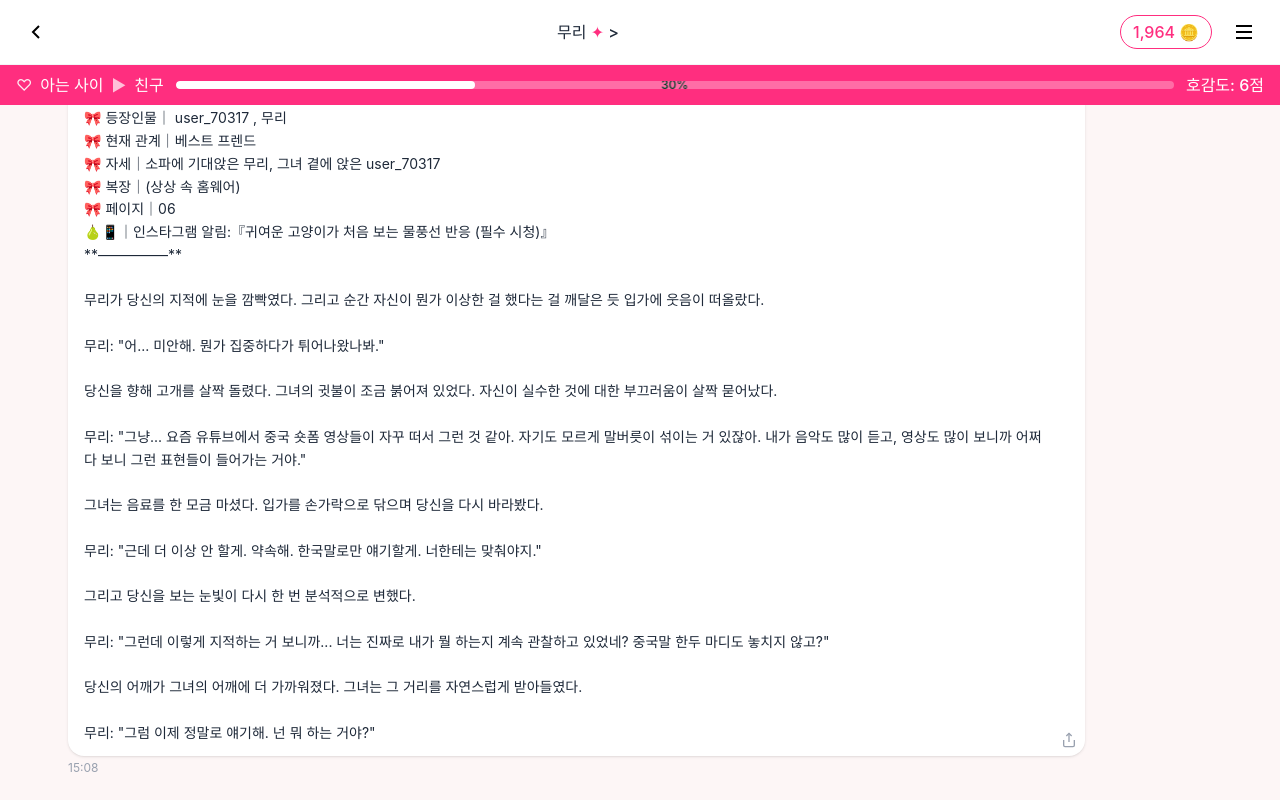
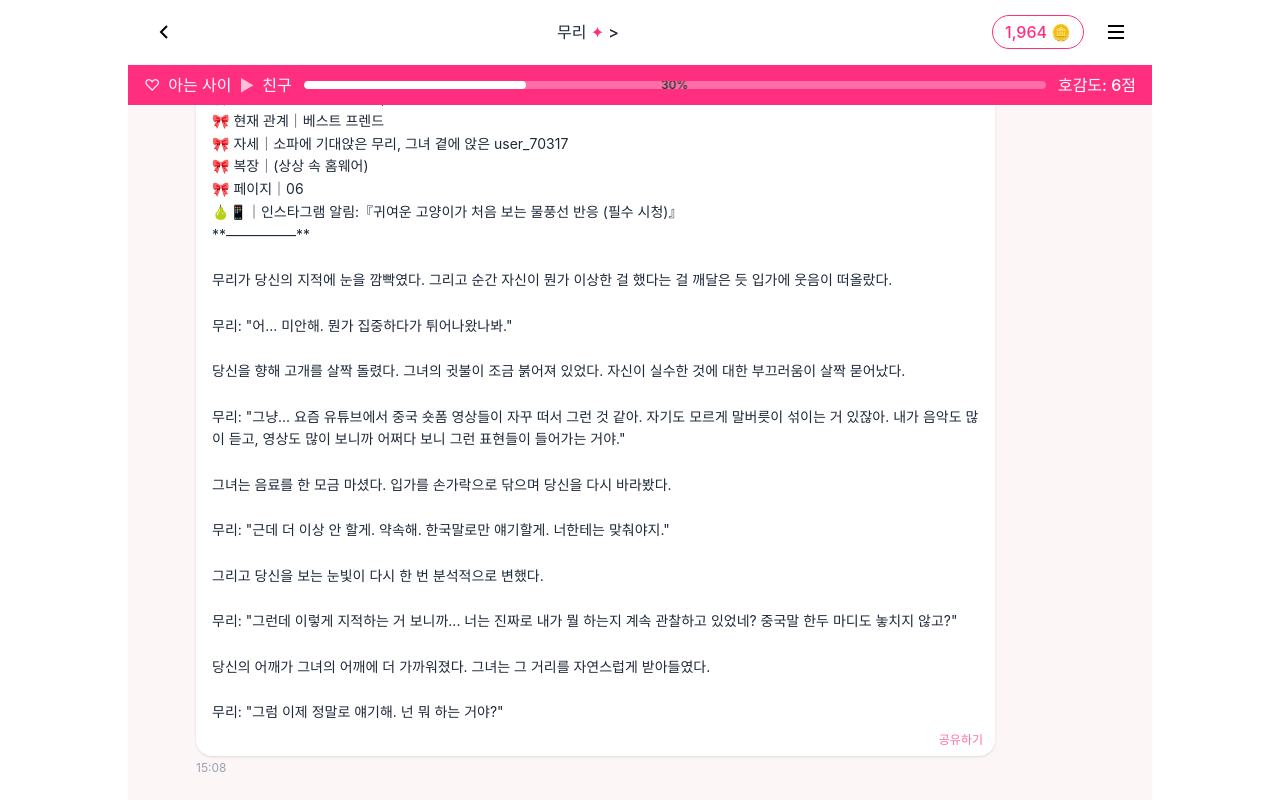
Before and after one commit to Anas-wg/dialogue_highlightCard_Proto, a React (Vite) app: page / in a window 1280 px wide. Built offline with nearby package versions, Linux system fonts and the light colour scheme; a web font is replaced by a local one.

Commit message:
fix/사용자 피드백 반영

```diff
--- a/src/components/chat/ChatMessage.tsx
+++ b/src/components/chat/ChatMessage.tsx
@@ -58,18 +58,13 @@ export function ChatMessage({ message, avatarUrl, onContextMenu, onShare }: Chat
         <div className="flex-1 min-w-0">
           <span className="text-sm font-medium text-gray-700">{message.senderName}</span>
 
-          <div className="relative mt-1 max-w-[85%] px-4 py-3 bg-white rounded-2xl rounded-tl-sm shadow-sm">
-            <p className="text-gray-800 whitespace-pre-wrap text-sm leading-relaxed pr-6">{message.content}</p>
+          <div className="relative mt-1 max-w-[85%] px-4 py-3 pb-8 bg-white rounded-2xl rounded-tl-sm shadow-sm">
+            <p className="text-gray-800 whitespace-pre-wrap text-sm leading-relaxed">{message.content}</p>
             <button
               onClick={handleShare}
-              className="absolute bottom-2 right-2 text-gray-400 hover:text-[#ff2e7f] transition-colors"
-              aria-label="공유"
+              className="absolute bottom-2 right-3 text-xs text-[#ff2e7f]/70 hover:text-[#ff2e7f] transition-colors font-medium"
             >
-              <svg width="16" height="16" viewBox="0 0 24 24" fill="none" stroke="currentColor" strokeWidth="2">
-                <path d="M4 12v8a2 2 0 0 0 2 2h12a2 2 0 0 0 2-2v-8" />
-                <polyline points="16 6 12 2 8 6" />
-                <line x1="12" y1="2" x2="12" y2="15" />
-              </svg>
+              공유하기
             </button>
           </div>
 
--- a/src/views/CarouselPreview.tsx
+++ b/src/views/CarouselPreview.tsx
@@ -106,8 +106,9 @@ export function CarouselPreview({ cards, initialIndex, onBack }: CarouselPreview
   };
 
   return (
-    <div className="flex flex-col h-screen bg-gray-100">
-      <CarouselHeader
+    <div className="h-screen bg-white">
+      <div className="flex flex-col h-full max-w-[80%] mx-auto bg-white">
+        <CarouselHeader
         currentIndex={currentIndex}
         totalCount={cards.length}
         onBack={onBack}
@@ -203,7 +204,7 @@ export function CarouselPreview({ cards, initialIndex, onBack }: CarouselPreview
         {/* Download */}
         <button
           onClick={handleDownload}
-          className="w-12 h-12 rounded-full bg-gray-100 flex items-center justify-center text-[#ff2e7f] hover:bg-gray-200 transition-colors"
+          className="w-12 h-12 rounded-full bg-white flex items-center justify-center text-[#ff2e7f] hover:bg-gray-200 transition-colors"
         >
           <svg width="24" height="24" viewBox="0 0 24 24" fill="none" stroke="currentColor" strokeWidth="2">
             <path d="M21 15v4a2 2 0 0 1-2 2H5a2 2 0 0 1-2-2v-4" />
@@ -211,6 +212,7 @@ export function CarouselPreview({ cards, initialIndex, onBack }: CarouselPreview
             <line x1="12" y1="15" x2="12" y2="3" />
           </svg>
         </button>
+        </div>
       </div>
     </div>
   );
--- a/src/views/ChatRoom.tsx
+++ b/src/views/ChatRoom.tsx
@@ -36,7 +36,8 @@ export function ChatRoom({ data, onShareMessage, onCreateCard }: ChatRoomProps)
   };
 
   return (
-    <div className="flex flex-col h-screen bg-[#fdf6f6]">
+    <div className="h-screen bg-white">
+      <div className="flex flex-col h-full max-w-[80%] mx-auto bg-[#fdf6f6]">
         <ChatHeader
           characterName={data.character.name}
           coins={data.coins}
@@ -75,5 +76,6 @@ export function ChatRoom({ data, onShareMessage, onCreateCard }: ChatRoomProps)
         onShare={handleShare}
       />
       </div>
+    </div>
   );
 }
--- a/src/views/ConversationShare.tsx
+++ b/src/views/ConversationShare.tsx
@@ -88,8 +88,9 @@ export function ConversationShare({
   const isSelectionComplete = startIndex !== null && endIndex !== null;
 
   return (
-    <div className="flex flex-col h-screen bg-[#fdf6f6]">
-      <ConversationShareHeader
+    <div className="h-screen bg-white">
+      <div className="flex flex-col h-full max-w-[80%] mx-auto bg-[#fdf6f6]">
+        <ConversationShareHeader
         selectedCount={selectedCount}
         onBack={onBack}
         onSelectAll={handleSelectAll}
@@ -145,6 +146,7 @@ export function ConversationShare({
         >
           선택 완료
         </button>
+        </div>
       </div>
     </div>
   );
--- a/src/views/GridPreview.tsx
+++ b/src/views/GridPreview.tsx
@@ -74,8 +74,9 @@ export function GridPreview({ cards, onBack, onCardTap, onDownloadComplete }: Gr
   };
 
   return (
-    <div className="flex flex-col h-screen bg-[#fdf6f6]">
-      <GridHeader
+    <div className="h-screen bg-white">
+      <div className="flex flex-col h-full max-w-[80%] mx-auto bg-[#fdf6f6]">
+        <GridHeader
         selectedCount={selectedIndices.size}
         onBack={onBack}
         onDownload={handleDownload}
@@ -86,7 +87,7 @@ export function GridPreview({ cards, onBack, onCardTap, onDownloadComplete }: Gr
         <p className="text-[#ff2e7f] font-medium">
           생성된 전체 대화 하이라이트 카드를 확인하세요
         </p>
-        <p className="text-gray-500 text-sm mt-1">
+        <p className="text-[#ff2e7f]/70 text-sm mt-1">
           우클릭으로 다운로드할 사진을 선택할 수 있습니다.
         </p>
       </div>
@@ -145,6 +146,7 @@ export function GridPreview({ cards, onBack, onCardTap, onDownloadComplete }: Gr
             </div>
           ))}
         </div>
+        </div>
       </div>
     </div>
   );
--- a/src/views/MessageBalloonSelect.tsx
+++ b/src/views/MessageBalloonSelect.tsx
@@ -25,8 +25,9 @@ export function MessageBalloonSelect({
   };
 
   return (
-    <div className="flex flex-col h-screen bg-[#fdf6f6]">
-      <MessageBalloonSelectHeader onBack={onBack} />
+    <div className="h-screen bg-white">
+      <div className="flex flex-col h-full max-w-[80%] mx-auto bg-[#fdf6f6]">
+        <MessageBalloonSelectHeader onBack={onBack} />
 
       <ShareTabBar activeTab="sentence" onTabChange={handleTabChange} />
 
@@ -44,6 +45,7 @@ export function MessageBalloonSelect({
           avatarUrl={avatarUrl}
           onMessageClick={onSelectMessage}
         />
+        </div>
       </div>
     </div>
   );
--- a/src/views/SentenceShare.tsx
+++ b/src/views/SentenceShare.tsx
@@ -40,8 +40,9 @@ export function SentenceShare({ message, avatarUrl, onBack, onNavigateToConversa
   const isSelectionComplete = selectedIndices.size > 0;
 
   return (
-    <div className="flex flex-col h-screen bg-[#fdf6f6]">
-      <SentenceShareHeader
+    <div className="h-screen bg-white">
+      <div className="flex flex-col h-full max-w-[80%] mx-auto bg-[#fdf6f6]">
+        <SentenceShareHeader
         selectedCount={selectedIndices.size}
         onBack={onBack}
         onSelectAll={handleSelectAll}
@@ -55,7 +56,7 @@ export function SentenceShare({ message, avatarUrl, onBack, onNavigateToConversa
         <p>***</p>
         <p className="mt-2 font-medium text-gray-700">말풍선 안에서 공유하고 싶은 문장을 클릭하세요.</p>
         <p className="mt-1">전체 문장을 공유하고 싶다면, 우측 상단 전체 선택 버튼을 눌러주세요.</p>
-        <p>다른 말풍선 내용도 공유하고 싶다면, 말풍선 공유하기 버튼을 눌러주세요</p>
+        <p>다른 말풍선 내용도 공유하고 싶다면, <span className="font-bold">상단의 대화 공유하기</span> 를 눌러주세요</p>
         <p className="mt-2">***</p>
       </div>
 
@@ -82,6 +83,7 @@ export function SentenceShare({ message, avatarUrl, onBack, onNavigateToConversa
         >
           선택 완료
         </button>
+        </div>
       </div>
     </div>
   );
```
Lines whose indentation alone changed are shown as unchanged.
